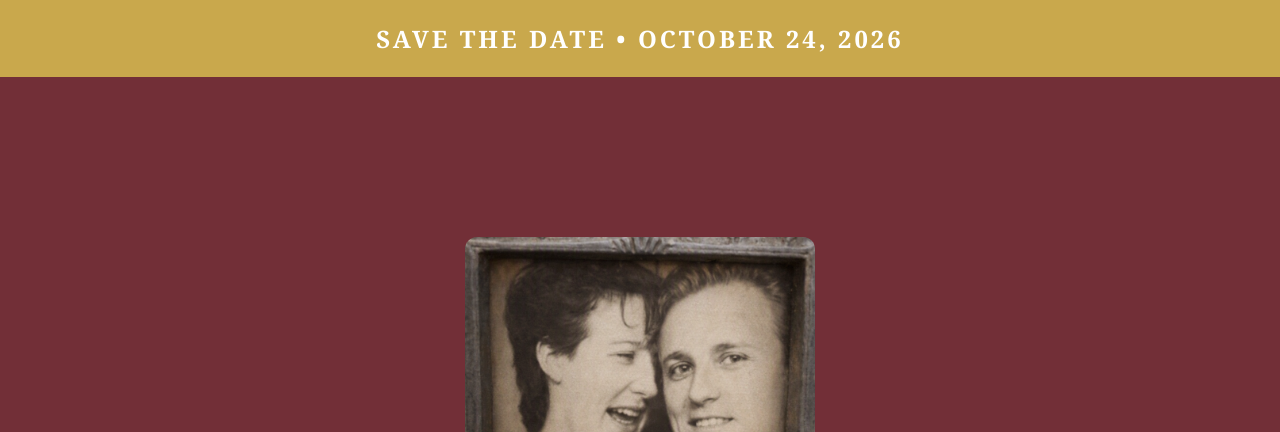
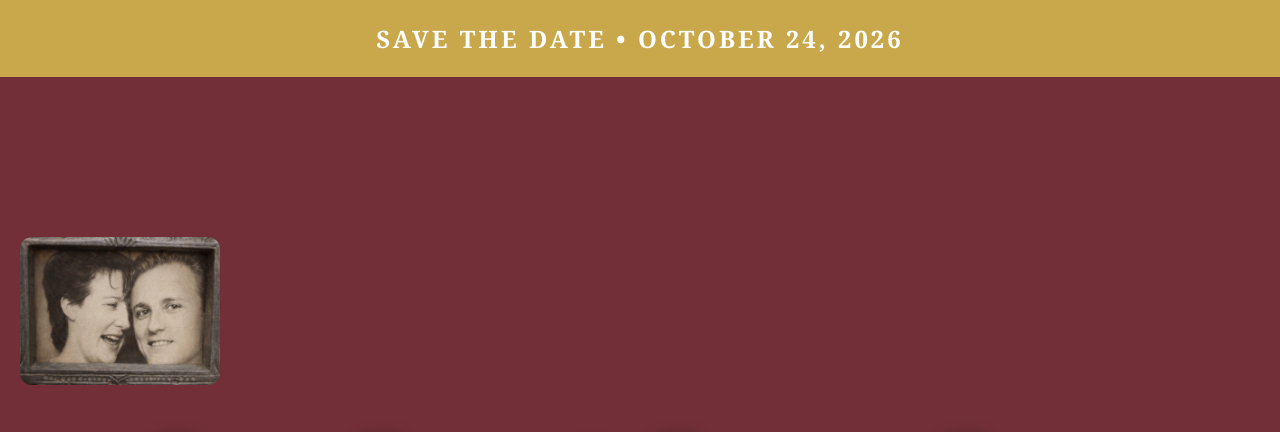
Before and after one commit to d4rkr3v3nge/ShaneAndSteph1, a plain HTML site: page index.html in a window 1280 px wide. Shown: the top 432 px of the page. Drawn offline with Linux system fonts and the light colour scheme; a web font is replaced by a local one.

Commit message:
Adjust image size and margin in center-photo class

```diff
--- a/css/theme.css
+++ b/css/theme.css
@@ -13,12 +13,12 @@
 }
 
 .center-photo img {
-    width: 40%;          /* shrink the image */
-    max-width: 350px;    /* hard limit so it never gets too big */
+    width: 80%;          /* shrink the image */
+    max-width: 200px;    /* hard limit so it never gets too big */
     border-radius: 12px;
     opacity: 0.95;
     display: block;
-    margin: 0 auto 20px;
+    margin: 2 auto 20px;
 }
 
 
```
